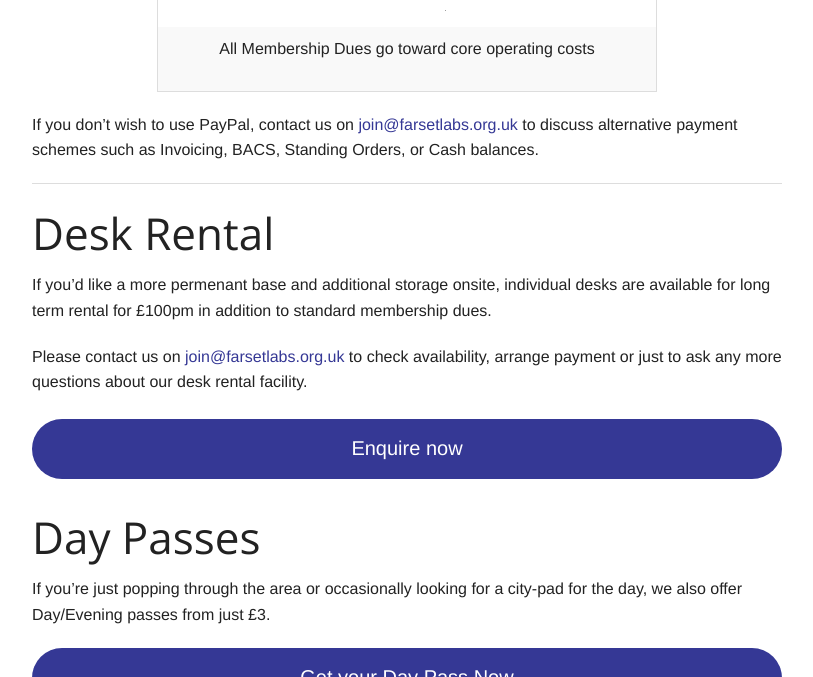
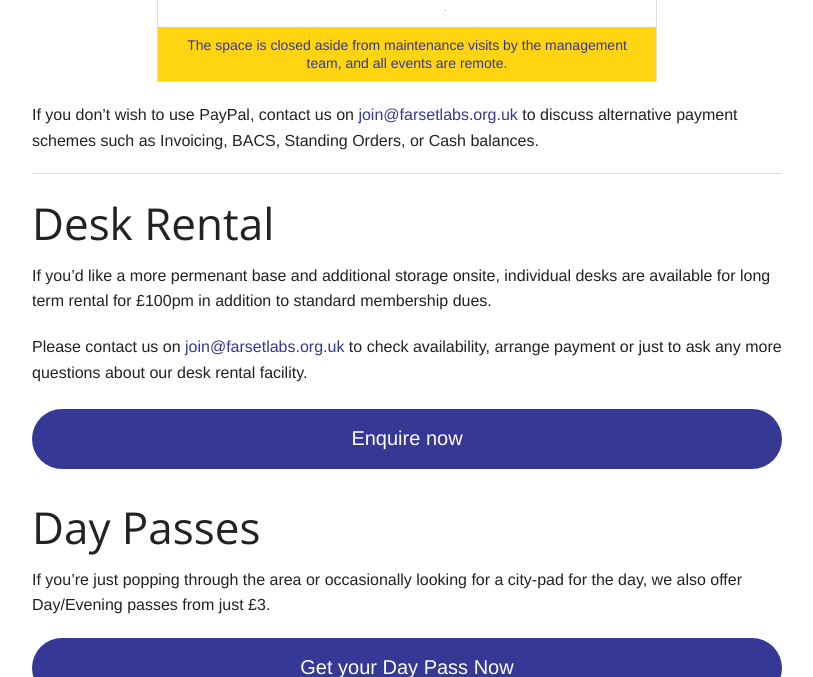
Before and after one commit to FarsetLabs/farsetlabs.github.io, a Jekyll site: the page built from membership/index.md, in a window 1280 px wide and 900 px high, scrolled down 1649 px, cut to the strip 223-900 px from the top of the window. Shown: the whole strip, without its empty margins (233-1046 px from the left). Built offline with Jekyll 4.4.1, drawn with Linux system fonts in a browser that asks for light colours; nearby versions of some CDN libraries; some of the changed text lies outside the part shown; grey boxes are pictures that could not be loaded.

Commit message:
[ISSUE-277] Create Coronavirus Information Page

```diff
--- a/_layouts/default.html
+++ b/_layouts/default.html
@@ -156,7 +156,7 @@
         <div id="covid-19-statement" class="row">
           <div class="small-12 columns" style="height:45px; display: flex; align-items: center;">
             <div style="display: flex; align-items: center; width: 100%; height: 100%; padding: 0 15px; background-color: #ffd411;">
-              <a href="https://blog.farsetlabs.org.uk/2020/03/covid-19-building-temporarily-closing/" style="font-size: 0.9em; font-weight: bold;">Building Closing on 27th of March (COVID-19)</a>
+              <a href="/coronavirus" style="font-size: 0.9em; font-weight: bold;">Coronavirus: Information for Members and Visitors</a>
             </div>
           </div>
         </div>
--- a/hotdesk/index.html
+++ b/hotdesk/index.html
@@ -35,7 +35,7 @@ image: /hotdesk/Coworking_pano_800.jpg
       </tr>
       <tr style="background: #ffd411;">
         <td colspan="3" class="text-center">
-          <a href="https://blog.farsetlabs.org.uk/2020/03/covid-19-building-temporarily-closing/" target="_blank"> Visitor passes are not available while the building is closed (COVID-19)</a>
+          <a href="/coronavirus">The space is closed aside from maintenance visits by the management team, and all events are remote.</a>
         </td>
       </tr>
     </table>
--- a/membership/index.md
+++ b/membership/index.md
@@ -61,9 +61,9 @@ If you're not sure what category you fall in to, give us a shout on <join@farset
     <img alt="" border="0" src="https://www.paypalobjects.com/en_GB/i/scr/pixel.gif" width="1" height="1">
   </td>
 </tr>
-<tr>
-  <td colspan="2">
-    <p>All Membership Dues go toward core operating costs</p>
+<tr style="background: #ffd411;">
+  <td colspan="3" class="text-center">
+  <a href="/coronavirus">The space is closed aside from maintenance visits by the management team, and all events are remote.</a>
   </td>
 </tr>
 </table>
```
Also changed, not shown: coronavirus.md (added, +85 -0 lines), covid-19.md (added, +3 -0 lines).
